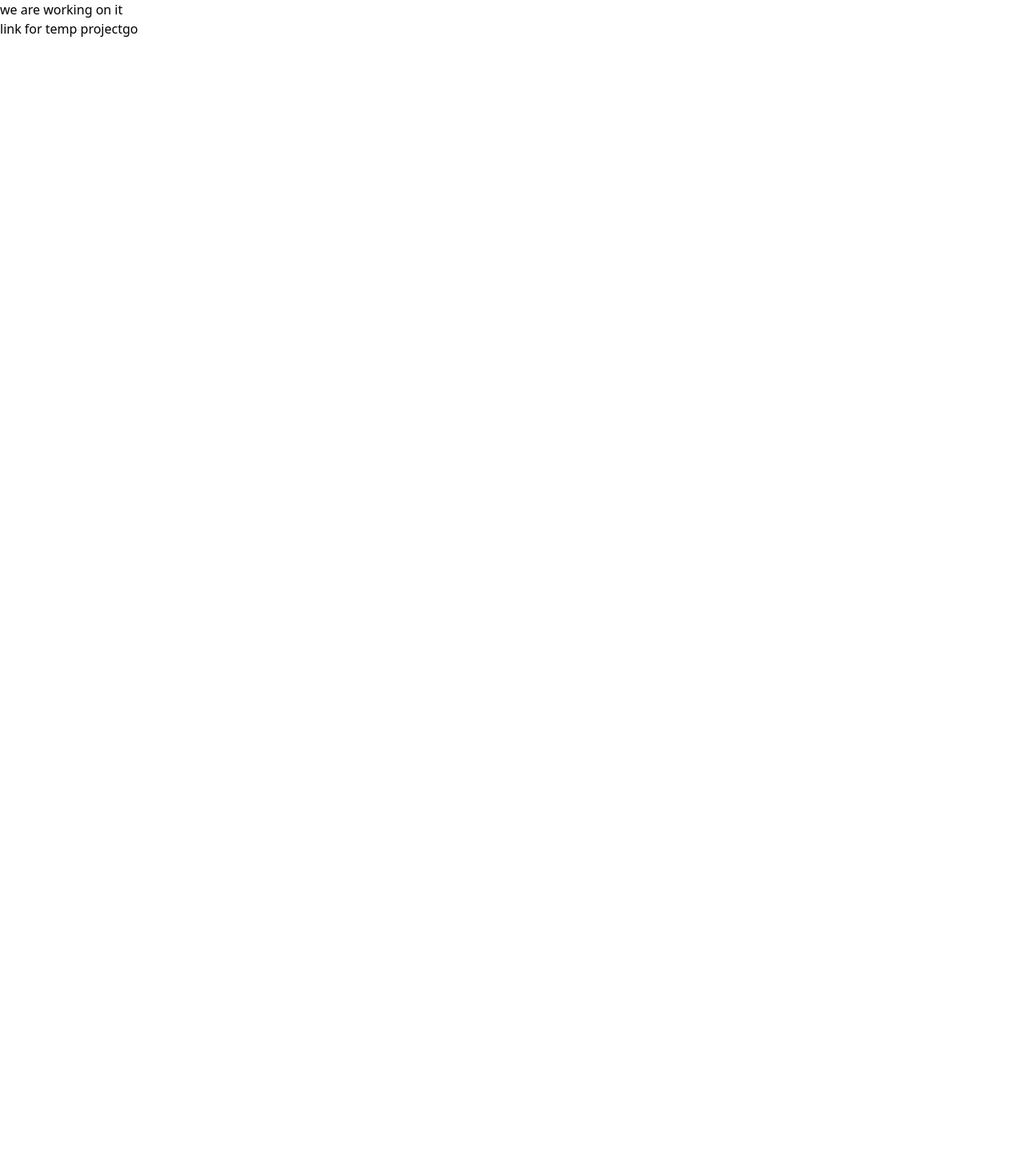
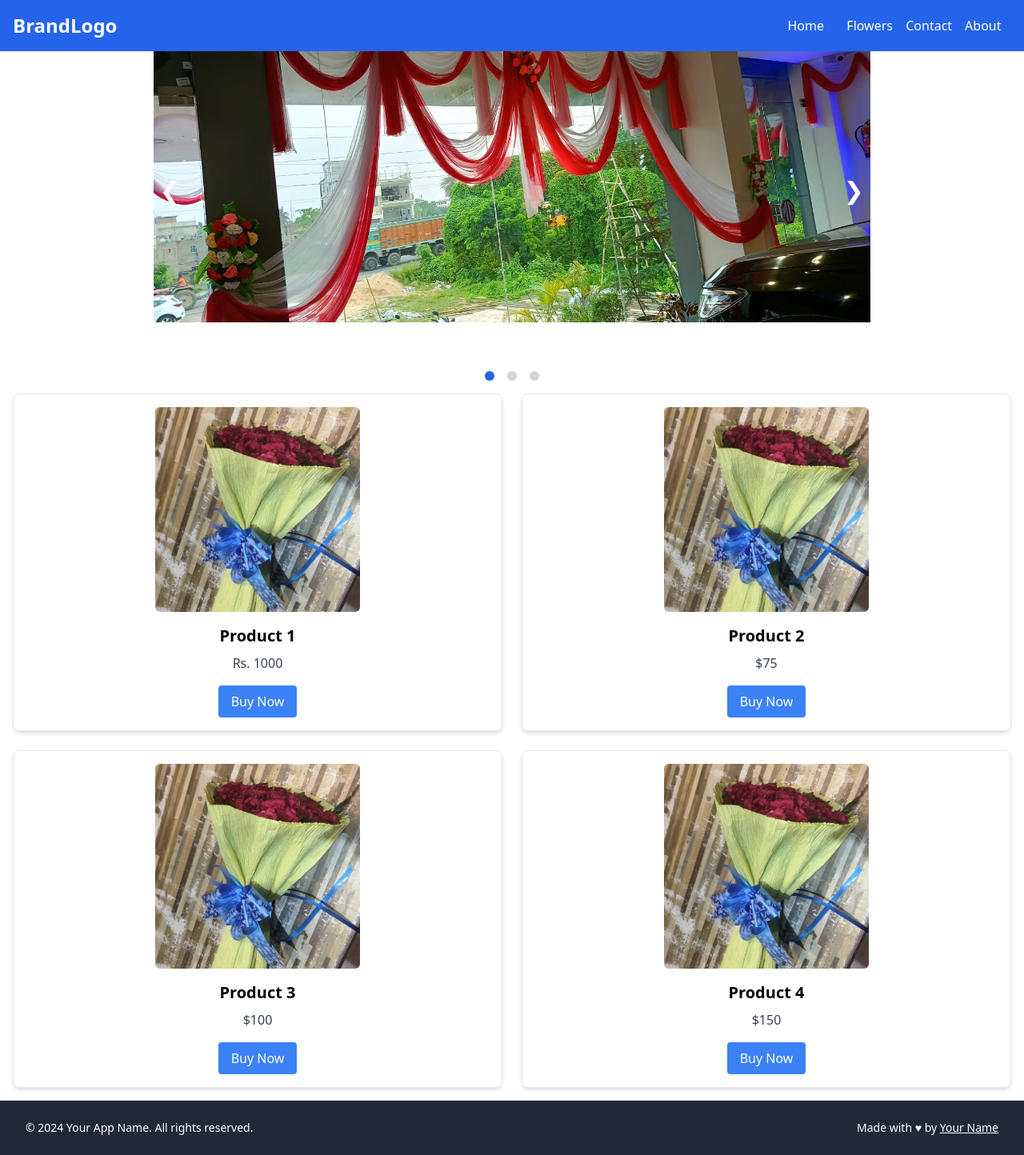
Before and after one commit to shekharshah-official/Flower_Shop_Frontend, a React (Create React App) app: page / in a window 1280 px wide. Shown: the whole page at 80% size. Before the commit the page ends 800 px from the top, so only its background shows below. Built offline with nearby package versions, Linux system fonts and the light colour scheme; the HTML template or start-up script is replaced by a standard one.

Commit message:
back to normal

```diff
--- a/src/Pages/Home.js
+++ b/src/Pages/Home.js
@@ -8,8 +8,10 @@ import TempHomePage from './TempHomePage'
 const Home = () => {
   return (
     <div>
-        <TempHomePage />
-
+    <Navbar />
+    <Carousel />
+    <ProductGrid />
+    <Footer />
 
     </div>
   )
```
